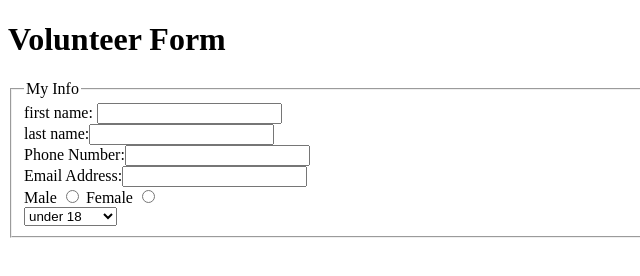
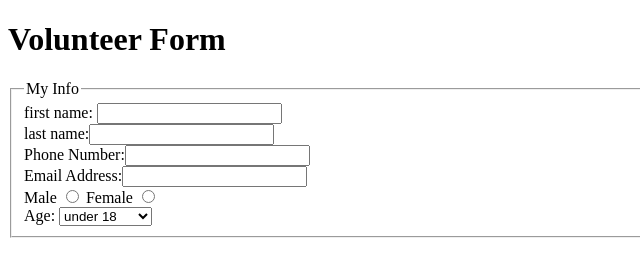
Before and after one commit to Gmprado78/lab-4, a plain HTML site: page index.html in a window 1280 px wide. Shown: the full height of the page, 0-640 px from the left. Drawn offline with Linux system fonts and the light colour scheme.

Commit message:
Added div
Adding the div will make it visible

```diff
--- a/index.html
+++ b/index.html
@@ -17,6 +17,7 @@
 	      <label> Male <input type="radio" name="gender_field"</label>
           <label> Female <input type="radio" name="gender_field"</label>
 		</div>
+		</div> Age:</div>
 		<select name="age_field">
 		  <option>under 18</option>
 		  <option>18-24</option>
```
